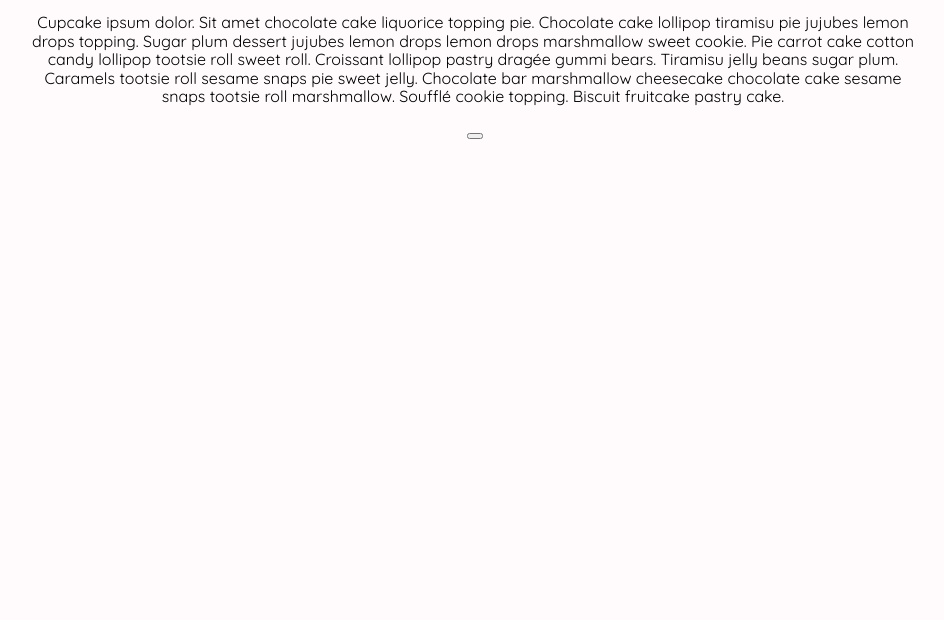
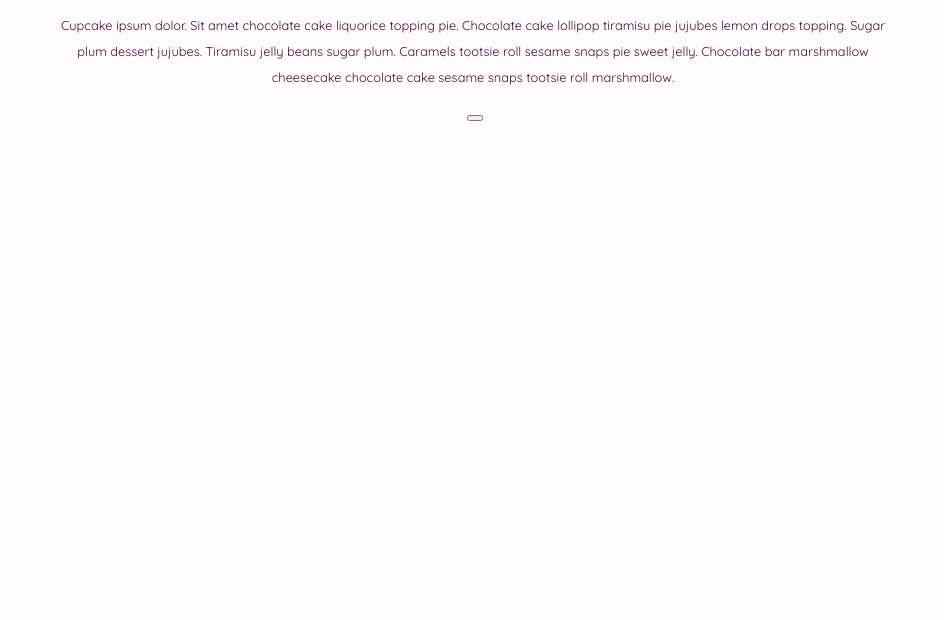
Before and after one commit to laurenmlight/project_final2_light_lauren, a plain HTML site: page index.html in a window 1280 px wide. Shown: the part 180-800 px from the top of the page, without its empty margins (167-1111 px from the left). Drawn offline with Linux system fonts and the light colour scheme.

Commit message:
add paragraph with styles

```diff
--- a/css/main.css
+++ b/css/main.css
@@ -18,8 +18,8 @@ html {
 }
 
 body {
+    background-color: #fffbfd;
     font-family: 'Quicksand', sans-serif;
-    background-color: #fffbfd;
     text-align: center;
     padding-left: 5px;
     padding-right: 5px;
@@ -30,16 +30,22 @@ h1{
     font-weight: 700;
     letter-spacing:  .2rem;
     font-size: 1.6rem;
-
 }
 
 h2 {
     color: #6d1f7e;
     font-weight: 500;
-    text-align: center;
     font-size: 1.2rem;
-    padding-left: 5px;
-    padding-right: 5px;
+}
+
+p {
+    color: #411135;
+    font-weight: 400;
+    font-size: .8rem;
+    line-height: 1.6rem;
+    padding-left: 30px;
+    padding-right: 30px;
+
 }
 
 
--- a/index.html
+++ b/index.html
@@ -19,7 +19,7 @@
         <main>
             <h1>Lemonberry Frozen Yogurt</h1>
             <h2>Make it healthy. Make it delicious. Make it yourself.</h2>
-            <p>Cupcake ipsum dolor. Sit amet chocolate cake liquorice topping pie. Chocolate cake lollipop tiramisu pie jujubes lemon drops topping. Sugar plum dessert jujubes lemon drops lemon drops marshmallow sweet cookie. Pie carrot cake cotton candy lollipop tootsie roll sweet roll. Croissant lollipop pastry dragée gummi bears. Tiramisu jelly beans sugar plum. Caramels tootsie roll sesame snaps pie sweet jelly. Chocolate bar marshmallow cheesecake chocolate cake sesame snaps tootsie roll marshmallow. Soufflé cookie topping. Biscuit fruitcake pastry cake. </p>
+            <p>Cupcake ipsum dolor. Sit amet chocolate cake liquorice topping pie. Chocolate cake lollipop tiramisu pie jujubes lemon drops topping. Sugar plum dessert jujubes. Tiramisu jelly beans sugar plum. Caramels tootsie roll sesame snaps pie sweet jelly. Chocolate bar marshmallow cheesecake chocolate cake sesame snaps tootsie roll marshmallow. </p>
                 <a>
                 </a>
             </p>
```
